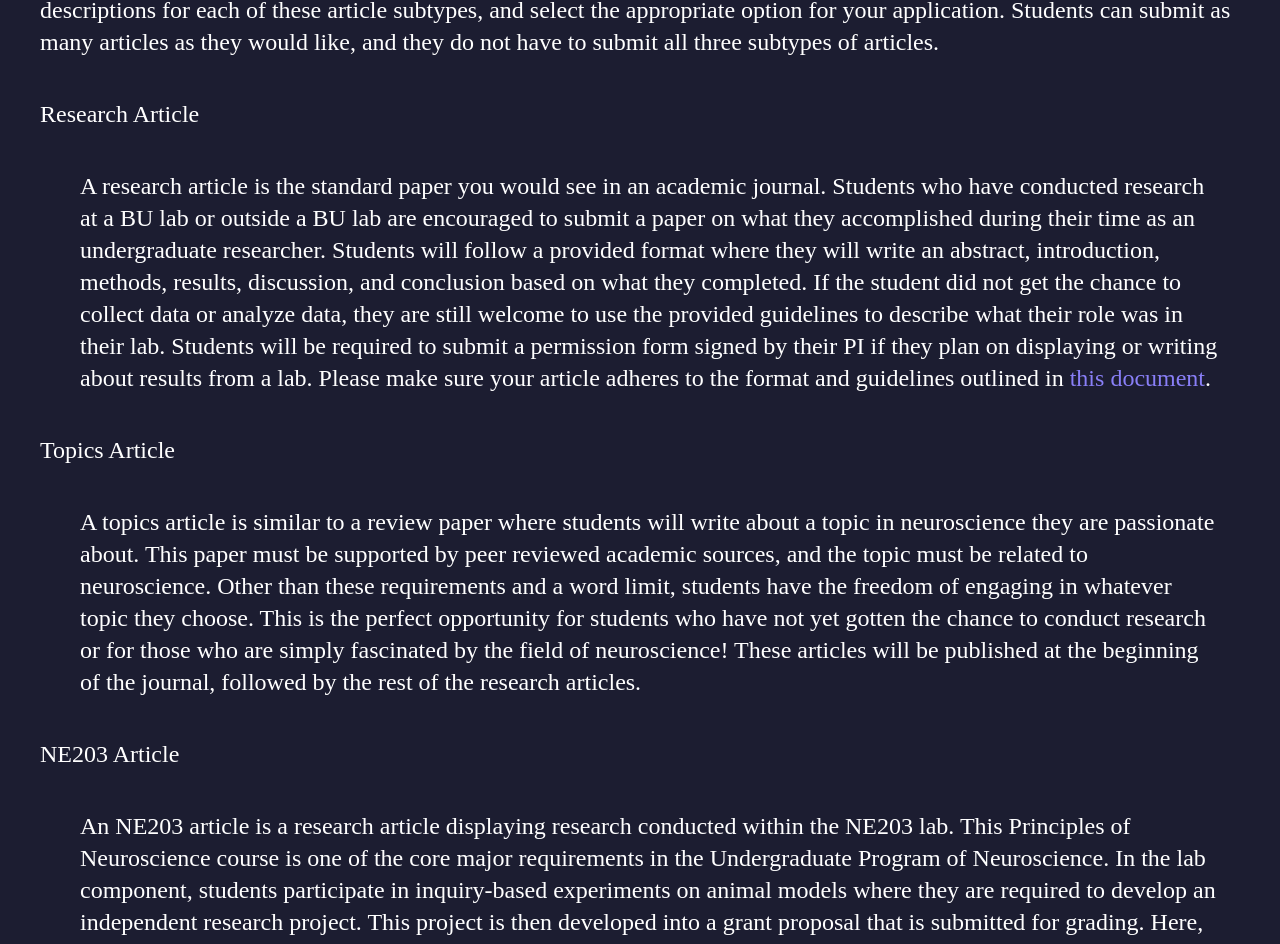
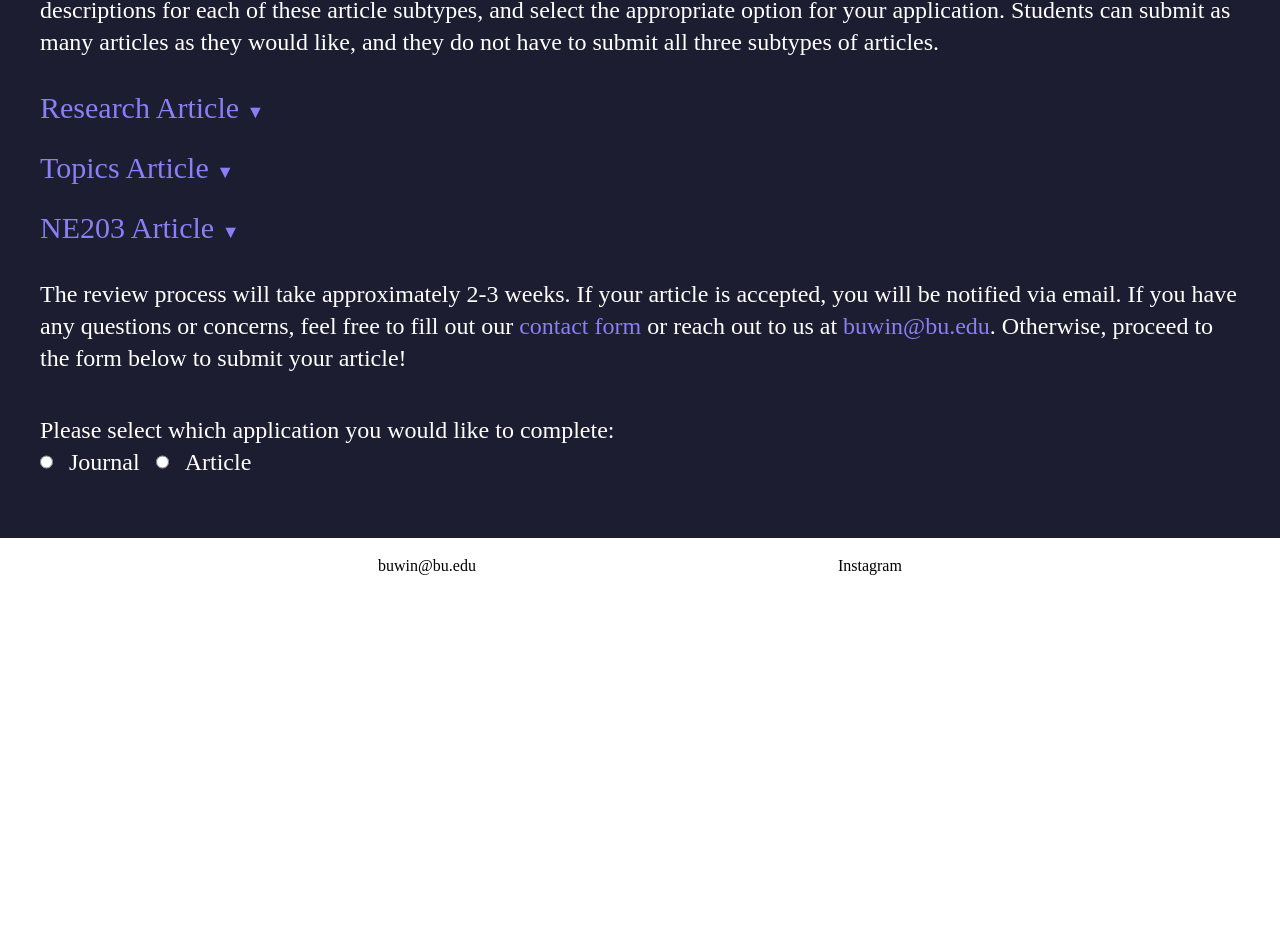
Before and after one commit to ridanaeeem/win-journal, a Next.js app: page /submissions in a window 1280 px wide. Shown: the part 353-1297 px from the top of the page. After the commit the page ends 947 px from the top, so only its background shows below. Built offline with nearby package versions, Linux system fonts and the light colour scheme.

Commit message:
submissions info expanded + collapsible component

```diff
--- a/app/get-involved/page.tsx
+++ b/app/get-involved/page.tsx
@@ -7,7 +7,15 @@ export default function Involved() {
 			<main className="min-h-screen ">
 				<h1 className="subtitle">Get Involved</h1>
 				<div className="px-10 pb-10">
-					<p className="py-5 text-2xl"></p>
+					<p className="py-5 text-2xl">
+						Thank you for taking interest in being apart of our team! This journal offers a variety of
+						roles, and we welcome anyone who is interested to apply to any position they seem fit.
+					</p>
+					<p className="py-5 text-2xl">
+						If interested in any of these positions, please email us directly at buwin@bu.edu with your full
+						name, year of graduation, and desired position. Thank you again for your interest in supporting
+						our community!
+					</p>
 				</div>
 			</main>
 		</div>
--- a/app/submissions/page.tsx
+++ b/app/submissions/page.tsx
@@ -1,6 +1,7 @@
 import React from "react";
 import Link from "next/link";
 import FormSelect from "@/components/form-select";
+import Collapsible from "@/components/collapsible";
 
 export default function Submissions() {
 	return (
@@ -21,17 +22,27 @@ export default function Submissions() {
 						article subtypes, and select the appropriate option for your application. Students can submit as
 						many articles as they would like, and they do not have to submit all three subtypes of articles.
 					</p>
-					<p className="py-5 text-2xl">Research Article</p>
-					<p className="p-5 pl-10 text-2xl">
-						A research article is the standard paper you would see in an academic journal. Students who have
-						conducted research at a BU lab or outside a BU lab are encouraged to submit a paper on what they
-						accomplished during their time as an undergraduate researcher. Students will follow a provided
-						format where they will write an abstract, introduction, methods, results, discussion, and
-						conclusion based on what they completed. If the student did not get the chance to collect data
-						or analyze data, they are still welcome to use the provided guidelines to describe what their
-						role was in their lab. Students will be required to submit a permission form signed by their PI
-						if they plan on displaying or writing about results from a lab. Please make sure your article
-						adheres to the format and guidelines outlined in{" "}
+					<Collapsible
+						title={"Research Article"}
+						description={
+							"A research article is the standard paper you would see in an academic journal. Students who have conducted research at a BU lab or outside a BU lab are encouraged to submit a paper on what they accomplished during their time as an undergraduate researcher. Students will follow a provided format where they will write an abstract, introduction, methods, results, discussion, and conclusion based on what they completed. If the student did not get the chance to collect data or analyze data, they are still welcome to use the provided guidelines to describe what their role was in their lab. Students will be required to submit a permission form signed by their PI if they plan on displaying or writing about results from a lab."
+						}
+					/>
+					<Collapsible
+						title={"Topics Article"}
+						description={
+							"A topics article is similar to a review paper where students will write about a topic in neuroscience they are passionate about. This paper must be supported by peer reviewed academic sources, and the topic must be related to neuroscience. Other than these requirements and a word limit, students have the freedom of engaging in whatever topic they choose. This is the perfect opportunity for students who have not yet gotten the chance to conduct research or for those who are simply fascinated by the field of neuroscience! These articles will be published at the beginning of the journal, followed by the rest of the research articles."
+						}
+					/>
+					<Collapsible
+						title={"NE203 Article"}
+						description={
+							"An NE203 article is a research article displaying research conducted within the NE203 lab. This Principles of Neuroscience course is one of the core major requirements in the Undergraduate Program of Neuroscience. In the lab component, students participate in inquiry-based experiments on animal models where they are required to develop an independent research project. This project is then developed into a grant proposal that is submitted for grading. Here, we offer students the ability to repurpose their grant proposal into a research article that displays their initial findings of their topic. This is a great opportunity for students to demonstrate how their work from an in-class lab can be translated into concrete skills for other research programs."
+						}
+					/>
+
+					{/* <p className="p-5 pl-10 text-2xl">
+						Please make sure your article adheres to the format and guidelines outlined in{" "}
 						<a
 							href="https://docs.google.com/document/d/1wekOQ_Q9t2EQ_3mdYEgwyDzdSS9esw1C3d0iuAf_vwc/edit?usp=sharing"
 							target="_blank"
@@ -39,29 +50,7 @@ export default function Submissions() {
 							this document
 						</a>
 						.
-					</p>
-					<p className="py-5 text-2xl">Topics Article</p>
-					<p className="p-5 pl-10 text-2xl">
-						A topics article is similar to a review paper where students will write about a topic in
-						neuroscience they are passionate about. This paper must be supported by peer reviewed academic
-						sources, and the topic must be related to neuroscience. Other than these requirements and a word
-						limit, students have the freedom of engaging in whatever topic they choose. This is the perfect
-						opportunity for students who have not yet gotten the chance to conduct research or for those who
-						are simply fascinated by the field of neuroscience! These articles will be published at the
-						beginning of the journal, followed by the rest of the research articles.
-					</p>
-					<p className="py-5 text-2xl">NE203 Article</p>
-					<p className="p-5 pl-10 text-2xl">
-						An NE203 article is a research article displaying research conducted within the NE203 lab. This
-						Principles of Neuroscience course is one of the core major requirements in the Undergraduate
-						Program of Neuroscience. In the lab component, students participate in inquiry-based experiments
-						on animal models where they are required to develop an independent research project. This
-						project is then developed into a grant proposal that is submitted for grading. Here, we offer
-						students the ability to repurpose their grant proposal into a research article that displays
-						their initial findings of their topic. This is a great opportunity for students to demonstrate
-						how their work from an in-class lab can be translated into concrete skills for other research
-						programs.
-					</p>
+					</p> */}
 					<p className="py-5 text-2xl">
 						The review process will take approximately 2-3 weeks. If your article is accepted, you will be
 						notified via email. If you have any questions or concerns, feel free to fill out our{" "}
@@ -76,14 +65,6 @@ export default function Submissions() {
 					</p>
 					<FormSelect />
 				</div>
-
-				{/* <iframe
-						src=""
-						width="640"
-						height="718">
-						Loading…
-					</iframe>
-				*/}
 			</main>
 		</div>
 	);
--- /dev/null
+++ b/components/collapsible.tsx
@@ -0,0 +1,21 @@
+"use client";
+import { useEffect, useState } from "react";
+
+export default function Collapsible({ title, description }: { title: string; description: string }) {
+	const [isOpen, setIsOpen] = useState(false);
+
+	const handleCollapsible = () => {
+		setIsOpen((prev) => !prev);
+	};
+
+	return (
+		<div className="">
+			<button className="py-3 text-3xl text-mainlight" onClick={handleCollapsible}>
+				<div className="">
+					{title} <span className="text-lg text-mainlight">{isOpen ? "▲" : "▼"}</span>
+				</div>
+			</button>
+			<div className="text-2xl content">{isOpen ? <p>{description}</p> : <></>}</div>
+		</div>
+	);
+}
```
Also changed, not shown: 1 other file (tests, documents, lock files or other folders).
